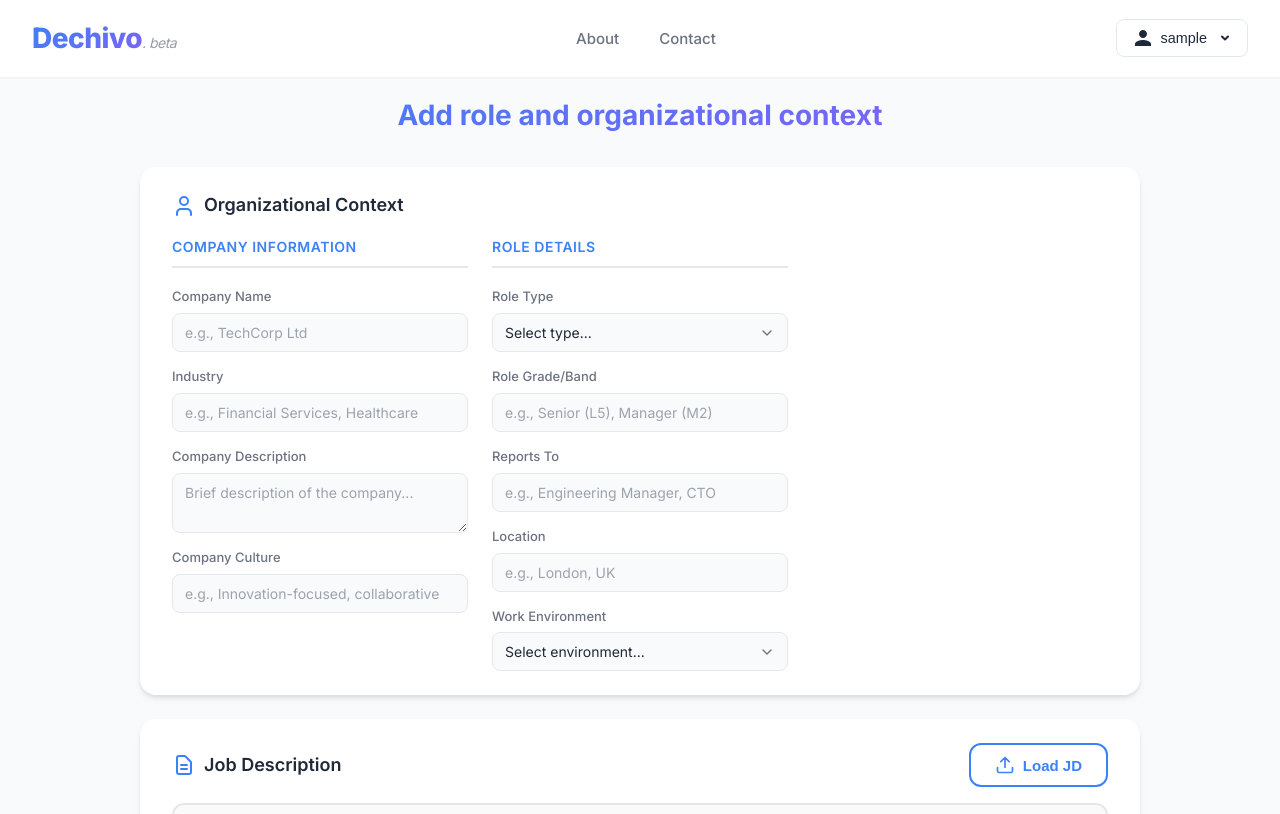
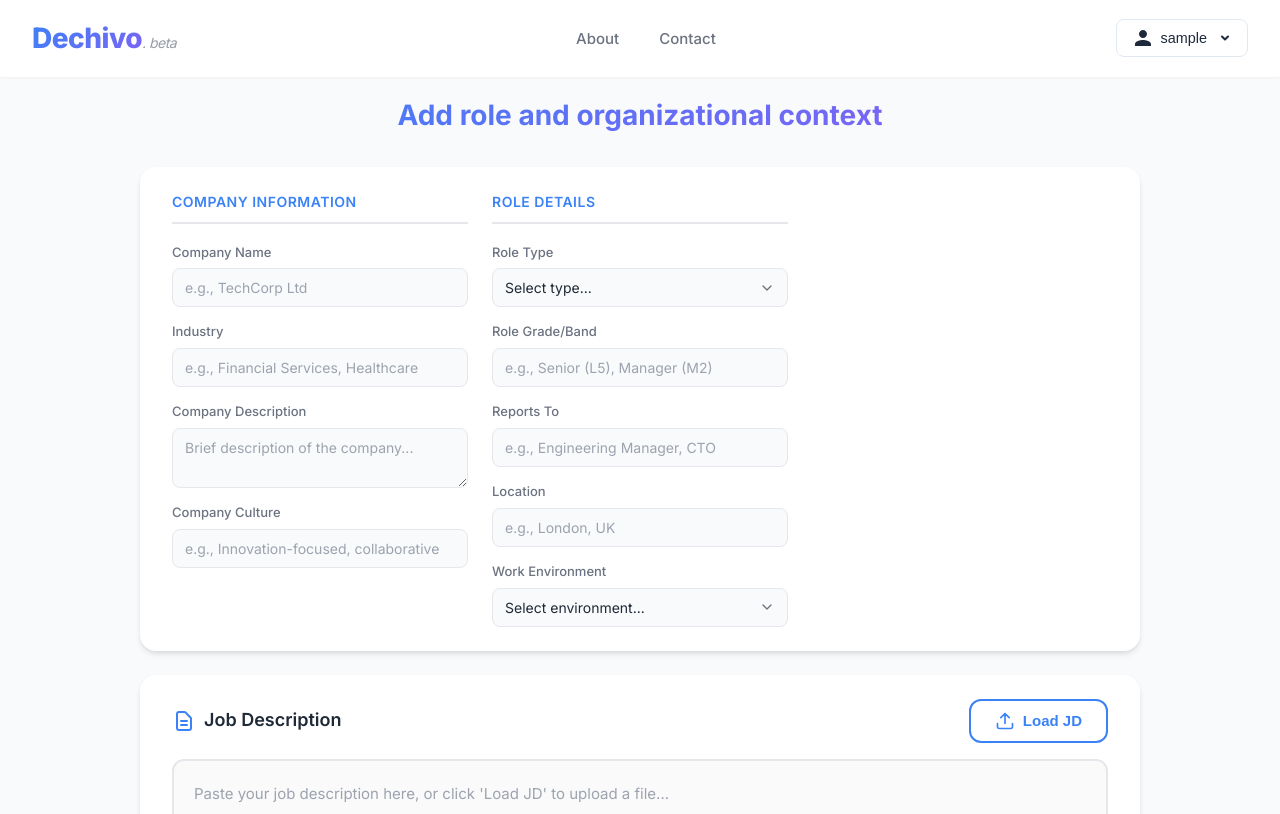
Before and after one commit to balu72/dechivo, a React (Vite) app in the folder frontend/: page /enhance in a window 1280 px wide. Shown: the top 814 px of the page. Built offline with nearby package versions, Linux system fonts and the light colour scheme; sample sign-in values are in the browser's storage.

Commit message:
Remove Organizational Context title and icon from enhance page

```diff
--- a/frontend/src/pages/EnhancementPage.jsx
+++ b/frontend/src/pages/EnhancementPage.jsx
@@ -244,17 +244,11 @@ const EnhancementPage = () => {
 
                     {/* Organizational Context Section */}
                     <div className="input-section">
-                        <div className="section-header-row">
-                            <h2 className="section-title">
-                                <svg viewBox="0 0 24 24" fill="none" width="24" height="24">
-                                    <path d="M19 21V19C19 17.9391 18.5786 16.9217 17.8284 16.1716C17.0783 15.4214 16.0609 15 15 15H9C7.93913 15 6.92172 15.4214 6.17157 16.1716C5.42143 16.9217 5 17.9391 5 19V21M16 7C16 9.20914 14.2091 11 12 11C9.79086 11 8 9.20914 8 7C8 4.79086 9.79086 3 12 3C14.2091 3 16 4.79086 16 7Z" stroke="currentColor" strokeWidth="2" strokeLinecap="round" strokeLinejoin="round" />
-                                </svg>
-                                Organizational Context
-                            </h2>
-                            {getFilledContextCount() > 0 && (
+                        {getFilledContextCount() > 0 && (
+                            <div className="context-badge-row">
                                 <span className="context-badge">{getFilledContextCount()} fields filled</span>
-                            )}
-                        </div>
+                            </div>
+                        )}
 
                         <div className="org-context-grid">
                             {/* Company Information */}
```
